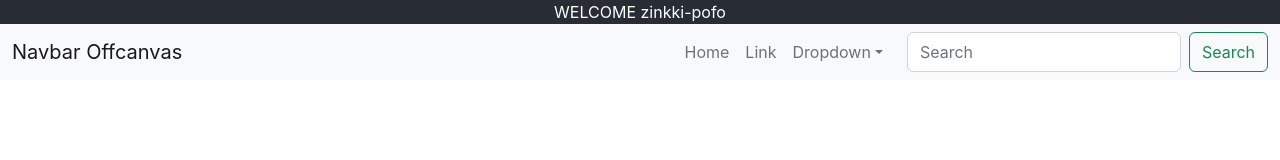
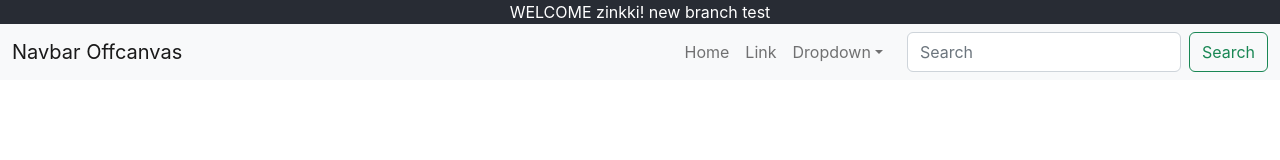
Before and after one commit to zinkki/Zportfolio, a React (Create React App) app in the folder client/: page / in a window 1280 px wide. Shown: the top 160 px of the page. Built offline with nearby package versions, Linux system fonts and the light colour scheme; no server answers.

Commit message:
new branch test

```diff
--- a/client/src/App.jsx
+++ b/client/src/App.jsx
@@ -7,7 +7,7 @@ function App() {
     <div className="App">
 
       <header className="App-header">
-        WELCOME zinkki-pofo
+        WELCOME zinkki! new branch test
       </header>
       <Routes>
         <Route path='/' element={<Main></Main>} />
```
